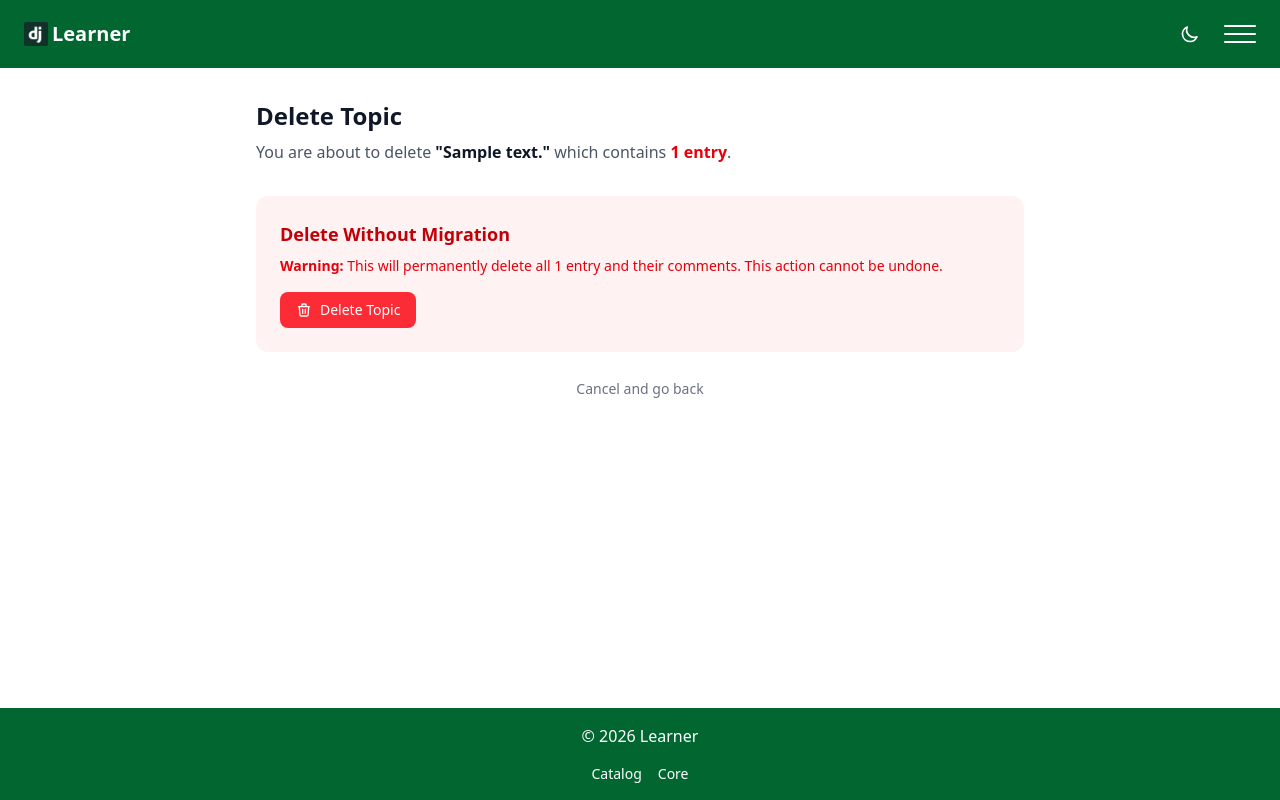
After one commit to interset-wq/learner, a Django app: page /learning_logs/delete_topic/1/confirm/ in a window 1280 px wide. The commit adds this page. Run offline with Django 5.2, Linux system fonts and the light colour scheme; a user stored in the database is signed in; tables that the repository leaves empty hold one stand-in row (values such as "Sample post"); style sheets or scripts are compiled from the project's sources.

Commit message:
fix(learning_logs): use confirmation page for topic delete
- Change topic delete button from inline form to link to confirmation page
- Add topic_delete_confirm.html template
- Update site name in config

```diff
--- /dev/null
+++ b/learning_logs/templates/learning_logs/topic_delete_confirm.html
@@ -0,0 +1,152 @@
+{% extends 'learning_logs/base.html' %}
+
+{% block title %}Delete Topic: {{ topic.text }}{% endblock %}
+
+{% block content %}
+<div class="max-w-3xl mx-auto">
+  <div class="mb-8">
+    <h1 class="text-2xl font-bold text-gray-900 dark:text-white">Delete Topic</h1>
+    <p class="mt-2 text-gray-600 dark:text-gray-400">
+      You are about to delete <span class="font-semibold text-gray-900 dark:text-white">"{{ topic.text }}"</span>
+      {% if entry_count > 0 %}
+        which contains <span class="font-semibold text-red-600 dark:text-red-400">{{ entry_count }} entr{{ entry_count|pluralize:"y,ies" }}</span>.
+      {% else %}
+        which has no entries.
+      {% endif %}
+    </p>
+  </div>
+
+  {% if entry_count > 0 and other_topics %}
+  <div class="bg-white dark:bg-gray-800 rounded-xl border border-gray-200 dark:border-gray-700 p-6 mb-6">
+    <h2 class="text-lg font-semibold text-gray-900 dark:text-white mb-4">Migrate All Entries</h2>
+    <p class="text-sm text-gray-600 dark:text-gray-400 mb-4">
+      Move all entries to another topic before deleting.
+    </p>
+    <form method="post" action="{% url 'learning_logs:delete_topic' topic.id %}">
+      {% csrf_token %}
+      <input type="hidden" name="action" value="migrate_all">
+      <div class="flex items-end gap-4">
+        <div class="flex-1">
+          <label for="target_topic_all" class="block text-sm font-medium text-gray-700 dark:text-gray-300 mb-1">Target topic</label>
+          <select name="target_topic" id="target_topic_all" required
+                  class="w-full rounded-lg border border-gray-300 dark:border-gray-600 bg-white dark:bg-gray-700 px-3 py-2 text-gray-900 dark:text-white focus:ring-2 focus:ring-blue-500 focus:border-blue-500">
+            <option value="">Select a topic...</option>
+            {% for t in other_topics %}
+              <option value="{{ t.id }}">{{ t.text }}</option>
+            {% endfor %}
+          </select>
+        </div>
+        <button type="submit"
+                class="inline-flex items-center gap-2 px-4 py-2 bg-blue-500 hover:bg-blue-600 text-white rounded-lg font-medium text-sm transition-colors">
+          <svg class="w-4 h-4" fill="none" viewBox="0 0 24 24" stroke="currentColor" stroke-width="2">
+            <path stroke-linecap="round" stroke-linejoin="round" d="M8 7h12m0 0l-4-4m4 4l-4 4m0 6H4m0 0l4 4m-4-4l4-4" />
+          </svg>
+          Migrate All & Delete
+        </button>
+      </div>
+    </form>
+  </div>
+  {% endif %}
+
+  {% if entry_count > 0 and other_topics %}
+  <div class="bg-white dark:bg-gray-800 rounded-xl border border-gray-200 dark:border-gray-700 p-6 mb-6">
+    <h2 class="text-lg font-semibold text-gray-900 dark:text-white mb-4">Migrate Selected Entries</h2>
+    <p class="text-sm text-gray-600 dark:text-gray-400 mb-4">
+      Select specific entries to migrate to another topic. Unselected entries will remain in this topic.
+    </p>
+    <form method="post" action="{% url 'learning_logs:delete_topic' topic.id %}">
+      {% csrf_token %}
+      <input type="hidden" name="action" value="migrate_selected">
+      <div class="mb-4">
+        <label for="target_topic_selected" class="block text-sm font-medium text-gray-700 dark:text-gray-300 mb-1">Target topic</label>
+        <select name="target_topic" id="target_topic_selected" required
+                class="w-full rounded-lg border border-gray-300 dark:border-gray-600 bg-white dark:bg-gray-700 px-3 py-2 text-gray-900 dark:text-white focus:ring-2 focus:ring-blue-500 focus:border-blue-500">
+          <option value="">Select a topic...</option>
+          {% for t in other_topics %}
+            <option value="{{ t.id }}">{{ t.text }}</option>
+          {% endfor %}
+        </select>
+      </div>
+      <div class="border border-gray-200 dark:border-gray-700 rounded-lg divide-y divide-gray-200 dark:divide-gray-700 mb-4 max-h-64 overflow-y-auto">
+        {% for entry in entries %}
+        <label class="flex items-center gap-3 p-3 hover:bg-gray-50 dark:hover:bg-gray-700/50 cursor-pointer transition-colors">
+          <input type="checkbox" name="entry_ids" value="{{ entry.id }}"
+                 class="w-4 h-4 rounded border-gray-300 dark:border-gray-600 text-blue-500 focus:ring-blue-500">
+          <div class="flex-1 min-w-0">
+            <p class="text-sm font-medium text-gray-900 dark:text-white truncate">{{ entry.title }}</p>
+            <p class="text-xs text-gray-500 dark:text-gray-400">{{ entry.date_added|date:'M d, Y' }}</p>
+          </div>
+        </label>
+        {% endfor %}
+      </div>
+      <div class="flex items-center gap-3">
+        <button type="button" onclick="toggleAll(this)"
+                class="text-sm text-blue-500 hover:text-blue-600 font-medium">
+          Select All
+        </button>
+        <button type="submit"
+                class="inline-flex items-center gap-2 px-4 py-2 bg-blue-500 hover:bg-blue-600 text-white rounded-lg font-medium text-sm transition-colors">
+          <svg class="w-4 h-4" fill="none" viewBox="0 0 24 24" stroke="currentColor" stroke-width="2">
+            <path stroke-linecap="round" stroke-linejoin="round" d="M8 7h12m0 0l-4-4m4 4l-4 4m0 6H4m0 0l4 4m-4-4l4-4" />
+          </svg>
+          Migrate Selected
+        </button>
+      </div>
+    </form>
+  </div>
+  {% endif %}
+
+  <div class="bg-red-50 dark:bg-red-900/20 rounded-xl border border-red-200 dark:border-red-800 p-6">
+    <h2 class="text-lg font-semibold text-red-700 dark:text-red-300 mb-2">Delete Without Migration</h2>
+    <p class="text-sm text-red-600 dark:text-red-400 mb-4">
+      {% if entry_count > 0 %}
+        <span class="font-semibold">Warning:</span> This will permanently delete all {{ entry_count }} entr{{ entry_count|pluralize:"y,ies" }} and their comments. This action cannot be undone.
+      {% else %}
+        This will permanently delete the topic. This action cannot be undone.
+      {% endif %}
+    </p>
+    <form method="post" action="{% url 'learning_logs:delete_topic' topic.id %}" id="delete-all-form" data-topic="{{ topic.text|escapejs }}">
+      {% csrf_token %}
+      <input type="hidden" name="action" value="delete_all">
+      <button type="button" onclick="confirmDelete()"
+              class="inline-flex items-center gap-2 px-4 py-2 bg-red-500 hover:bg-red-600 text-white rounded-lg font-medium text-sm transition-colors">
+        <svg class="w-4 h-4" fill="none" viewBox="0 0 24 24" stroke="currentColor" stroke-width="2">
+          <path stroke-linecap="round" stroke-linejoin="round" d="M19 7l-.867 12.142A2 2 0 0116.138 21H7.862a2 2 0 01-1.995-1.858L5 7m5 4v6m4-6v6m1-10V4a1 1 0 00-1-1h-4a1 1 0 00-1 1v3M4 7h16" />
+        </svg>
+        Delete Topic
+      </button>
+    </form>
+  </div>
+
+  <div class="mt-6 text-center">
+    <a href="{% url 'learning_logs:topic' topic.id %}"
+       class="text-sm text-gray-500 hover:text-gray-700 dark:text-gray-400 dark:hover:text-gray-200">
+      Cancel and go back
+    </a>
+  </div>
+</div>
+
+<script>
+function toggleAll(btn) {
+  const checkboxes = btn.closest('form').querySelectorAll('input[name="entry_ids"]');
+  const allChecked = Array.from(checkboxes).every(cb => cb.checked);
+  checkboxes.forEach(cb => cb.checked = !allChecked);
+  btn.textContent = allChecked ? 'Select All' : 'Deselect All';
+}
+
+function confirmDelete() {
+  const form = document.getElementById('delete-all-form');
+  const entryCount = {{ entry_count }};
+  const topicText = form.dataset.topic;
+  let msg;
+  if (entryCount > 0) {
+    msg = 'Are you absolutely sure?\n\nThis will permanently delete "' + topicText + '" and all ' + entryCount + ' entries with their comments.\n\nThis cannot be undone!';
+  } else {
+    msg = 'Are you sure you want to delete "' + topicText + '"?';
+  }
+  if (confirm(msg)) {
+    form.submit();
+  }
+}
+</script>
+{% endblock %}
--- a/site_config.toml
+++ b/site_config.toml
@@ -1,5 +1,5 @@
 [site]
-name = "Django Demos"
+name = "Learner"
 
 [pagination]
 # Options: "traditional" | "load_more"
```
Also changed, not shown: learning_logs/templates/learning_logs/topic.html (+7 -9 lines).
